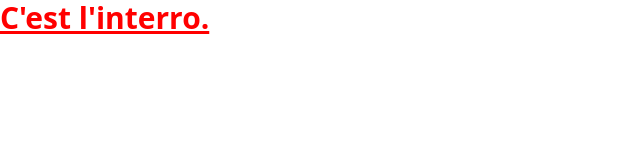
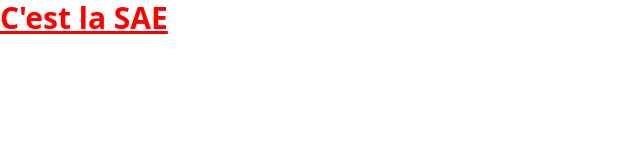
Before and after one commit to NinoVilloutreix/SAE-3.01_Nino-Villoutreix, a website built with Vite: page index.html in a window 1280 px wide. Shown: the whole page, without its empty margins (0-640 px from the left). Built offline with nearby package versions, Linux system fonts and the light colour scheme.

Commit message:
first commit

```diff
--- a/index.html
+++ b/index.html
@@ -6,6 +6,6 @@
     <link href="/src/style.css" rel="stylesheet" />
   </head>
   <body>
-    <h1 class="text-3xl font-bold underline text-reddo">C'est l'interro.</h1>
+    <h1 class="text-3xl font-bold underline text-reddo">C'est la SAE</h1>
   </body>
 </html>
```
Also changed, not shown: README.md (deleted).
